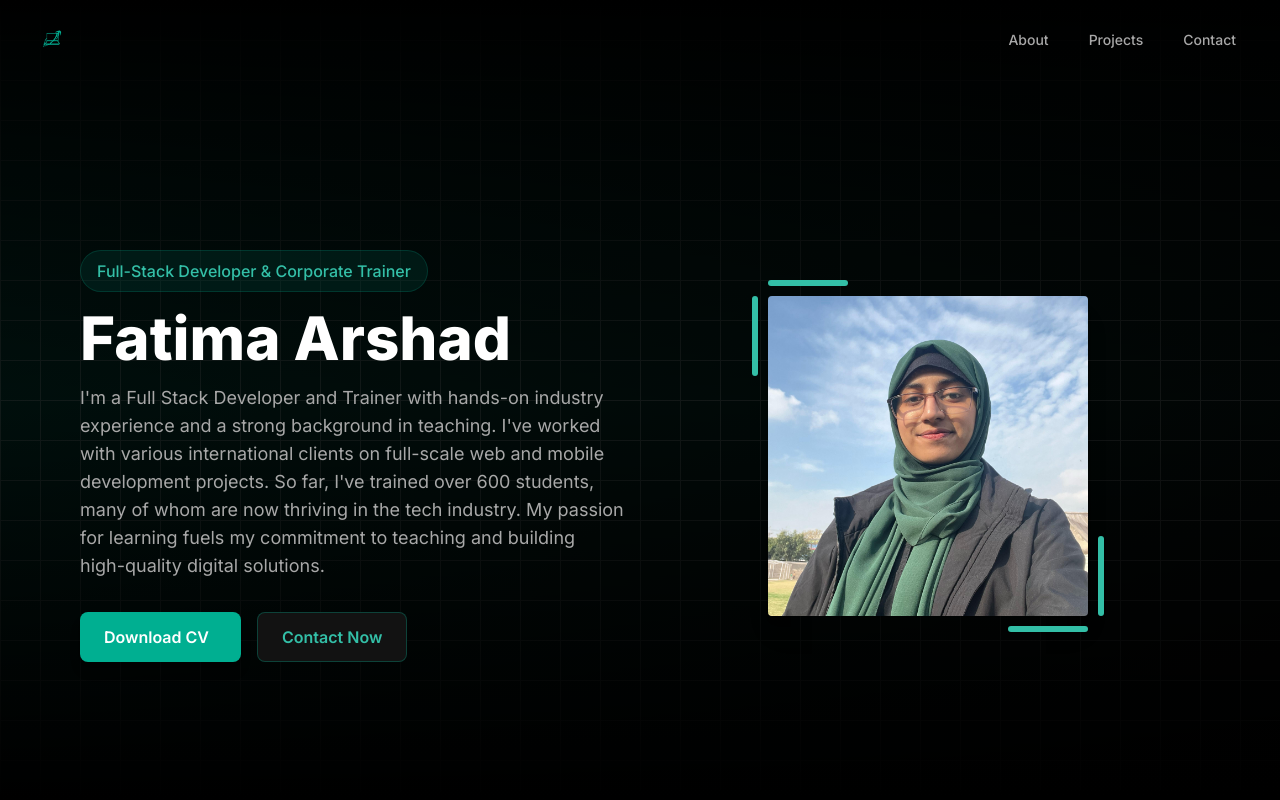
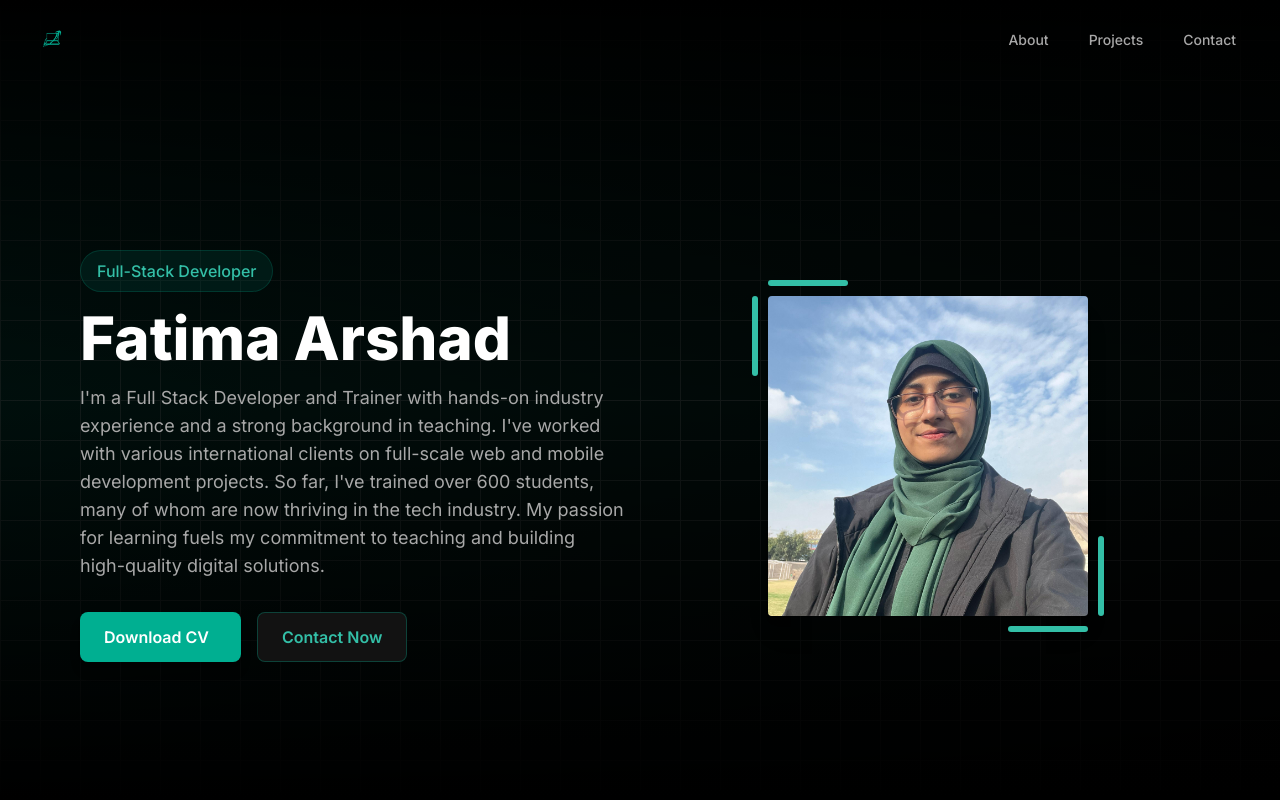
Before and after one commit to Fatimaarshad10/fatima-arshad, a Next.js app: page / in a window 1280 px wide. Shown: the top 800 px of the page. Built offline with nearby package versions, Linux system fonts and the light colour scheme.

Commit message:
content writing

```diff
--- a/components/Hero.tsx
+++ b/components/Hero.tsx
@@ -50,7 +50,7 @@ const Hero = () => {
                         className="mb-4"
                     >
                         <span className="inline-block bg-primary-500/10 text-primary-400 border border-primary-500/20 px-3 py-2 md:px-4 md:py-2 rounded-full font-medium text-sm md:text-base">
-                            Full-Stack Developer & Corporate Trainer
+                            Full-Stack Developer
                         </span>
                     </motion.div>
 
```
